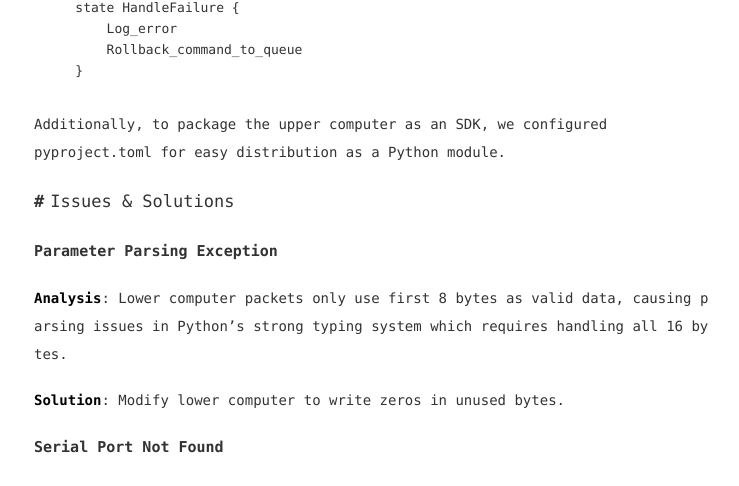
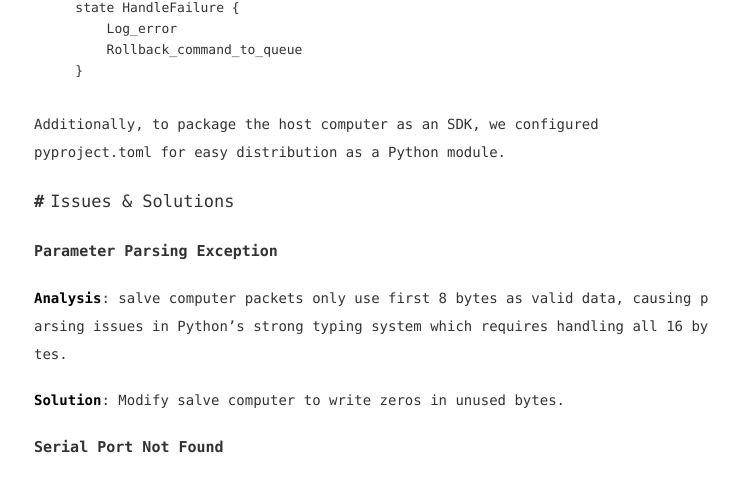
Before and after one commit to juntong20XX/juntong20XX.github.io, a Jekyll site: the page built from _posts/2025-02-12-Year 2 Project Host Computer Development.md, in a window 1280 px wide and 1400 px high, scrolled down 2312 px. Shown: the part 144-630 px from the top of the window, without its empty margins (266-1005 px from the left). Built offline with Jekyll 4.4.1, drawn with Linux system fonts in a browser that asks for light colours; some of the changed text lies outside the part shown.

Commit message:
更新下位机博客

````diff
--- a/_posts/2025-02-12-Year 2 Project Upper Computer Development.md
+++ b/_posts/2025-02-12-Year 2 Project Host Computer Development.md
@@ -1,6 +1,6 @@
 ---
 layout: mypost
-title: "Year 2 Project: Upper Computer Development"
+title: "Year 2 Project: Host Computer Development"
 categories: [Year 2 Project]
 lang: en-us
 ---
@@ -9,15 +9,15 @@ Link to [Chinese Version](https://juntong20xx.github.io/posts/2025/02/12/year-2-
 
 ![上位机项目 IDLE 截图](上位机项目 IDLE 截图.png)
 
-In embedded system development, the upper computer refers to the device that interacts with the lower computer, typically acting as the controller.
+In embedded system development, the host computer refers to the device that interacts with the slave computer, typically acting as the controller.
 
-In this project, the upper computer uses a Raspberry Pi 5, and the lower computer is an Arduino Uno, connected via USB.
+In this project, the host computer uses a Raspberry Pi 5, and the salve computer is an Arduino Uno, connected via USB.
 
 ![connected via USB](上位机与下位机通过 USB 连接.jpg)
 
 ## Code Design
 
-The workflow of the upper computer can be simplified as: responding to lower computer requests.
+The workflow of the host computer can be simplified as: responding to salve computer requests.
 
 - Reply with connection confirmation when receiving ping command
 - Send instructions from the command queue when receiving WaitCommand
@@ -53,14 +53,14 @@ stateDiagram
     }
 ```
 
-Additionally, to package the upper computer as an SDK, we configured pyproject.toml for easy distribution as a Python module.
+Additionally, to package the host computer as an SDK, we configured pyproject.toml for easy distribution as a Python module.
 
 ## Issues & Solutions
 
 ### Parameter Parsing Exception
-**Analysis**: Lower computer packets only use first 8 bytes as valid data, causing parsing issues in Python's strong typing system which requires handling all 16 bytes.
+**Analysis**: salve computer packets only use first 8 bytes as valid data, causing parsing issues in Python's strong typing system which requires handling all 16 bytes.
 
-**Solution**: Modify lower computer to write zeros in unused bytes.
+**Solution**: Modify salve computer to write zeros in unused bytes.
 
 ### Serial Port Not Found
 **Analysis**: Development environment used Linux (Raspberry Pi OS) via VS Code Remote, while debugging used Windows (laptop).
@@ -76,7 +76,7 @@ Created test programs in `/test` directory that:
 4. Run as separate thread
 5. Enter main loop accepting servo rotation degree inputs
 
-Upper and lower computer testing is synchronized. Refer to the lower computer development blog for more details.
+host and salve computer testing is synchronized. Refer to the salve computer development blog for more details.
 
 Below is a screenshot from testing video:
 
````
Also changed, not shown: _posts/2025-02-10-Year 2 Project Slave Machine Development.md (added, +119 -0 lines), _posts/2025-02-10-year 2 project 下位机开发.md (+1 -1 lines), posts/2025/02/10/slave computer status machine.jpg (added), posts/2025/02/10/下位机状态机.jpg (added), posts/2025/02/10/下位机状态机.svg (deleted).
